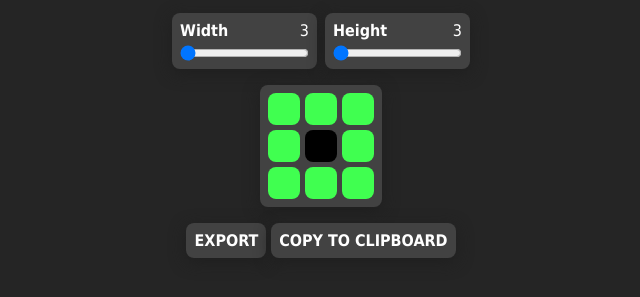
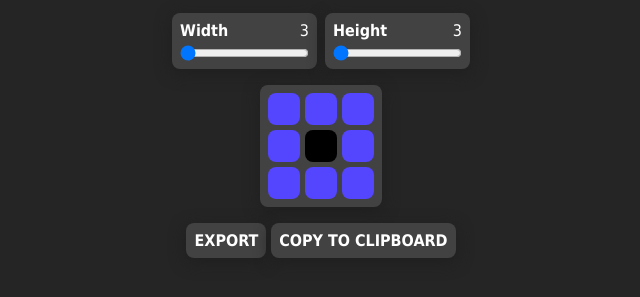
Before and after one commit to cosmodd/cub3d-map-generator, a plain HTML site: page index.html in a window 1280 px wide. Shown: the part 57-354 px from the top of the page, without its empty margins (319-959 px from the left). Drawn offline with Linux system fonts and the light colour scheme.

Commit message:
Changed checked color

```diff
--- a/styles/style.css
+++ b/styles/style.css
@@ -112,7 +112,7 @@ body {
 }
 
 .map input[type=checkbox]:checked {
-	background: rgb(64, 255, 80);
+	background: #5445FF;
 }
 
 .buttons {
```
